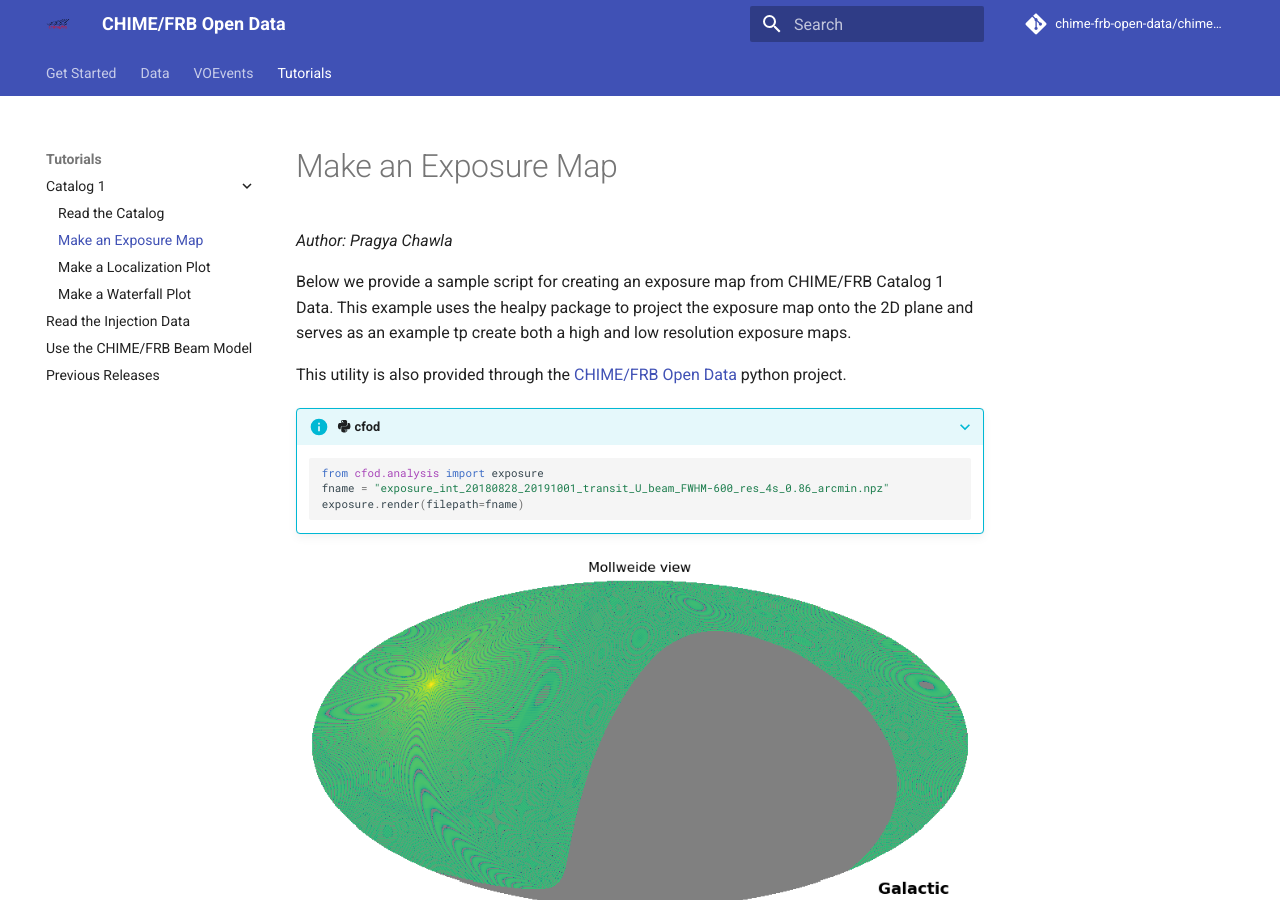
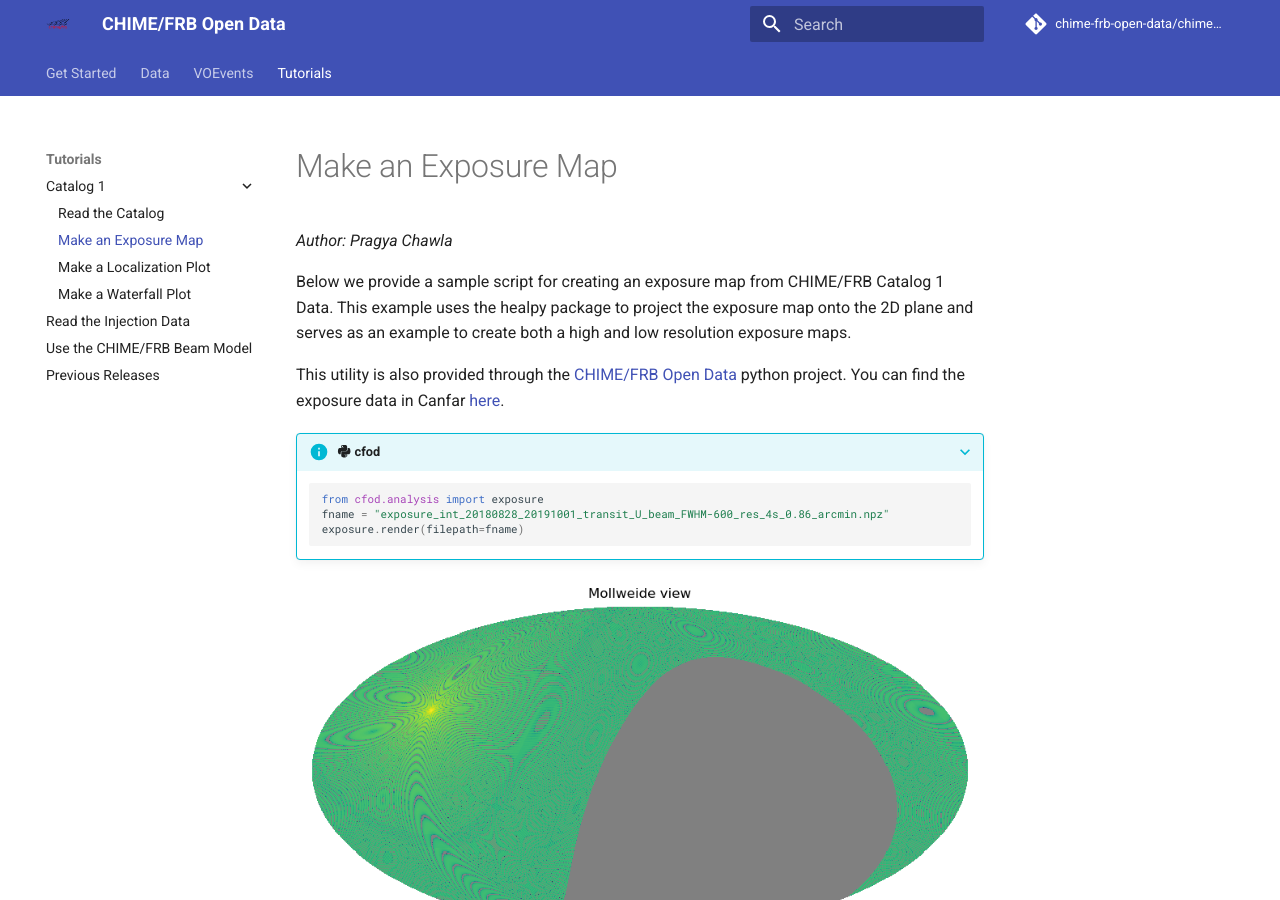
Before and after one commit to chime-frb-open-data/chime-frb-open-data.github.io, an MkDocs documentation site: the page built from docs/exposure.md, in a window 1280 px wide and 900 px high. Built offline with MkDocs 1.6.1 and Material for MkDocs 9.7.7, drawn with Linux system fonts in a browser that asks for light colours; comment, search, counter and statistics services are not loaded.

Commit message:
[fix] small issues in exposure page (#13)
There is a small typo in exposure page and this needed a link to data.

```diff
--- a/docs/exposure.md
+++ b/docs/exposure.md
@@ -1,9 +1,9 @@
 *Author: Pragya Chawla*
 
 
-Below we provide a sample script for creating an exposure map from CHIME/FRB Catalog 1 Data. This example uses the healpy package to project the exposure map onto the 2D plane and serves as an example tp create both a high and low resolution exposure maps.
+Below we provide a sample script for creating an exposure map from CHIME/FRB Catalog 1 Data. This example uses the healpy package to project the exposure map onto the 2D plane and serves as an example to create both a high and low resolution exposure maps.
 
-This utility is also provided through the [CHIME/FRB Open Data](https://github.com/chime-frb-open-data/chime-frb-open-data) python project.
+This utility is also provided through the [CHIME/FRB Open Data](https://github.com/chime-frb-open-data/chime-frb-open-data) python project. You can find the exposure data in Canfar [here](https://www.canfar.net/storage/vault/list/AstroDataCitationDOI/CISTI.CANFAR/21.0007/data/exposure).
 
 ???+ info ":fontawesome-brands-python: cfod"
 
```
